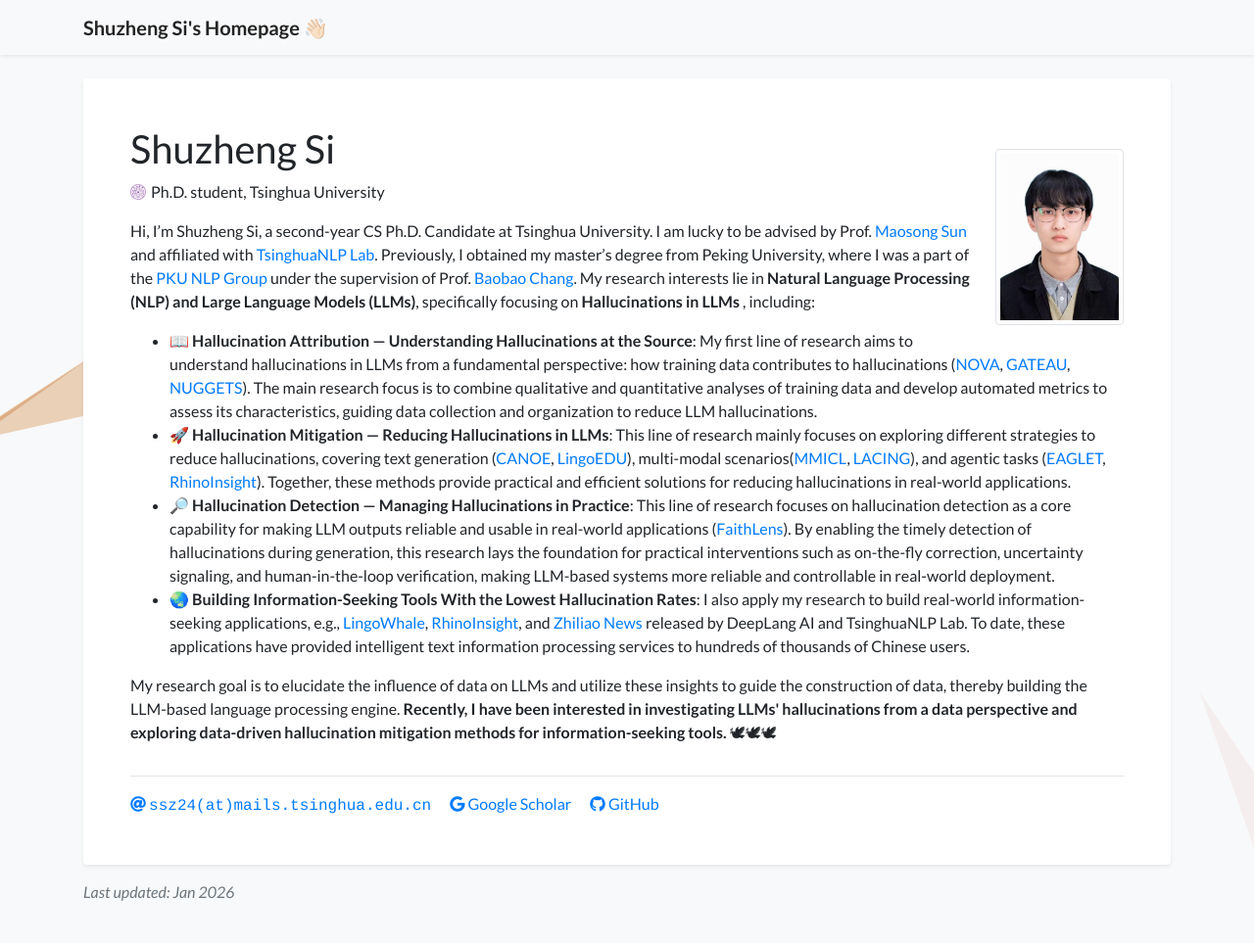
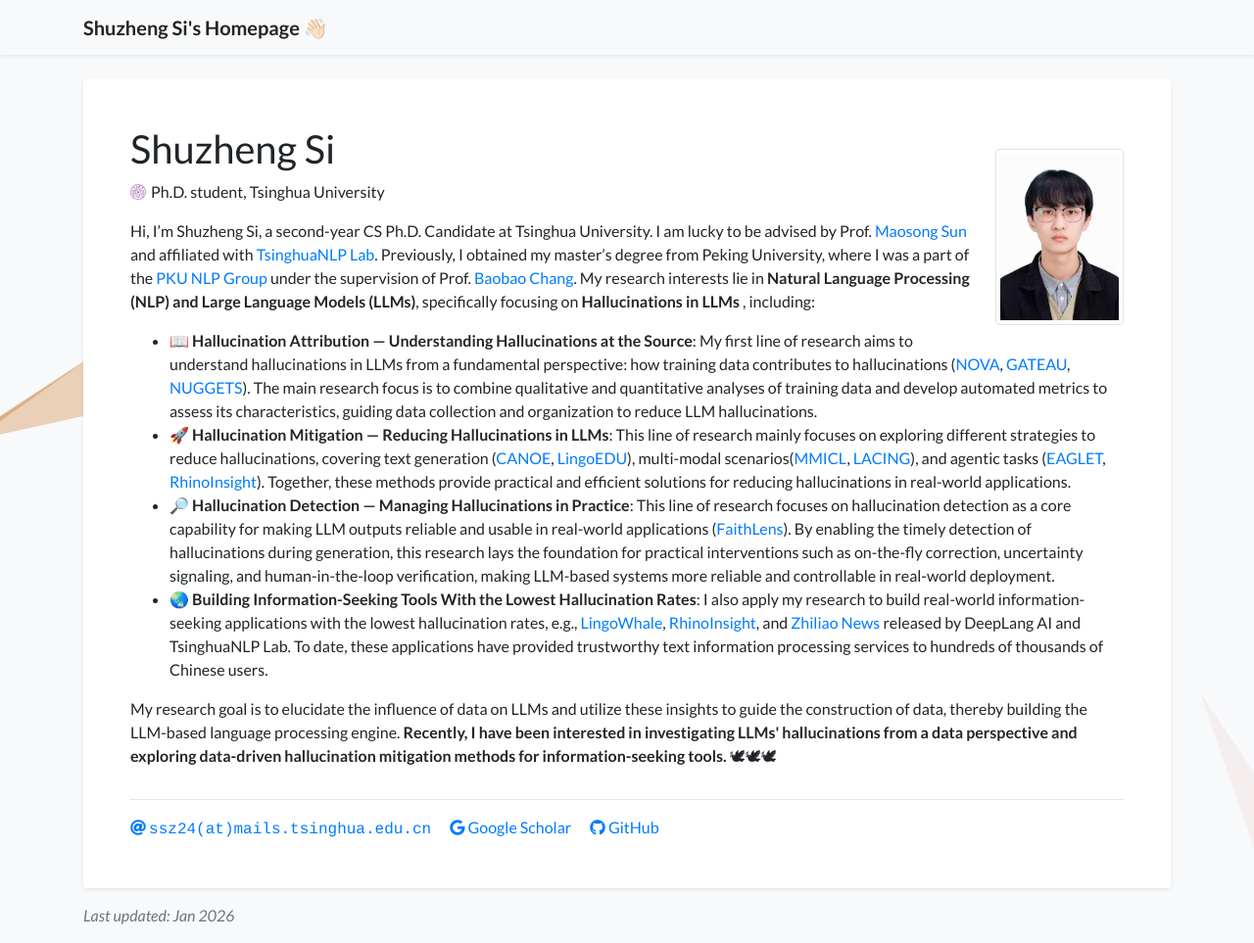
Before and after one commit to S1s-Z/s1s-z.github.io, a Jekyll site: the page built from index.html, in a window 1280 px wide and 963 px high. Shown: the whole window at 98% size. Built offline with Jekyll 4.4.1, drawn with Linux system fonts in a browser that asks for light colours; a style sheet for code colours, icons or effects is not loaded.

Commit message:
Update profile.yml

```diff
--- a/_data/profile.yml
+++ b/_data/profile.yml
@@ -32,7 +32,7 @@
           🔎 <b>Hallucination Detection  — Managing Hallucinations in Practice</b>: This line of research focuses on hallucination detection as a core capability for making LLM outputs reliable and usable in real-world applications (<a href="https://arxiv.org/abs/2512.20182">FaithLens</a>). By enabling the timely detection of hallucinations during generation, this research lays the foundation for practical interventions such as on-the-fly correction, uncertainty signaling, and human-in-the-loop verification, making LLM-based systems more reliable and controllable in real-world deployment.
       </li>
       <li>
-          🌏 <b>Building Information-Seeking Tools With the Lowest Hallucination Rates</b>: I also apply my research to build real-world information-seeking applications, e.g., <a href="https://lingowhale.com/">LingoWhale</a>, <a href="https://research.deeplang.net/">RhinoInsight</a>, and <a href="https://zhiliao.news/">Zhiliao News</a> released by DeepLang AI and TsinghuaNLP Lab. To date, these applications have provided intelligent text information processing services to hundreds of thousands of Chinese users.
+          🌏 <b>Building Information-Seeking Tools With the Lowest Hallucination Rates</b>: I also apply my research to build real-world information-seeking applications with the lowest hallucination rates, e.g., <a href="https://lingowhale.com/">LingoWhale</a>, <a href="https://research.deeplang.net/">RhinoInsight</a>, and <a href="https://zhiliao.news/">Zhiliao News</a> released by DeepLang AI and TsinghuaNLP Lab. To date, these applications have provided trustworthy text information processing services to hundreds of thousands of Chinese users.
       </li>
   </ul>
 
```
